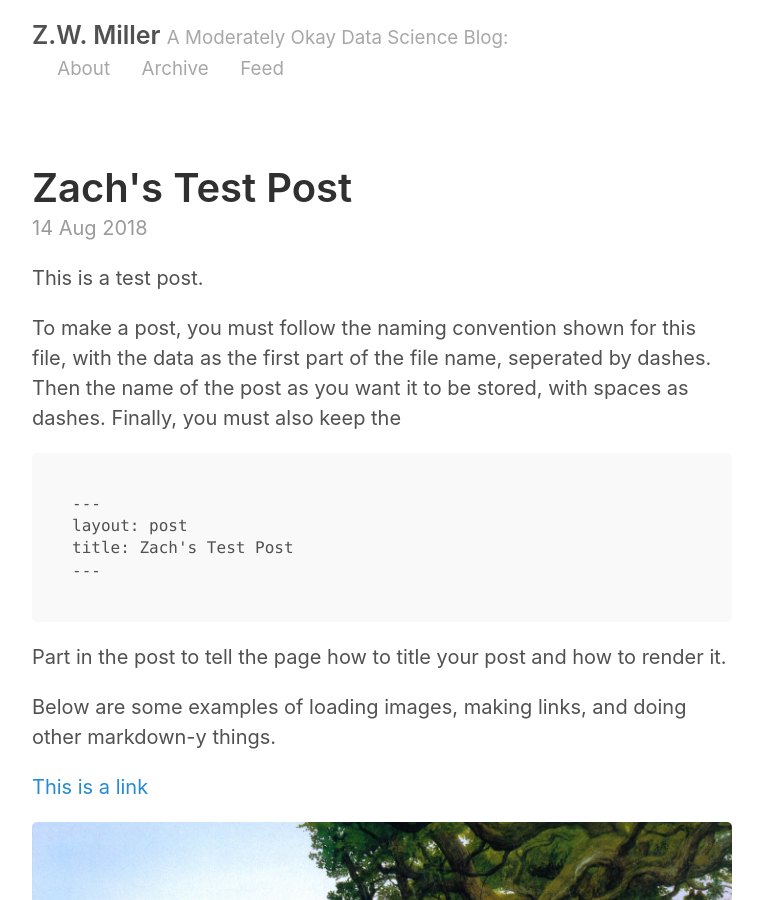
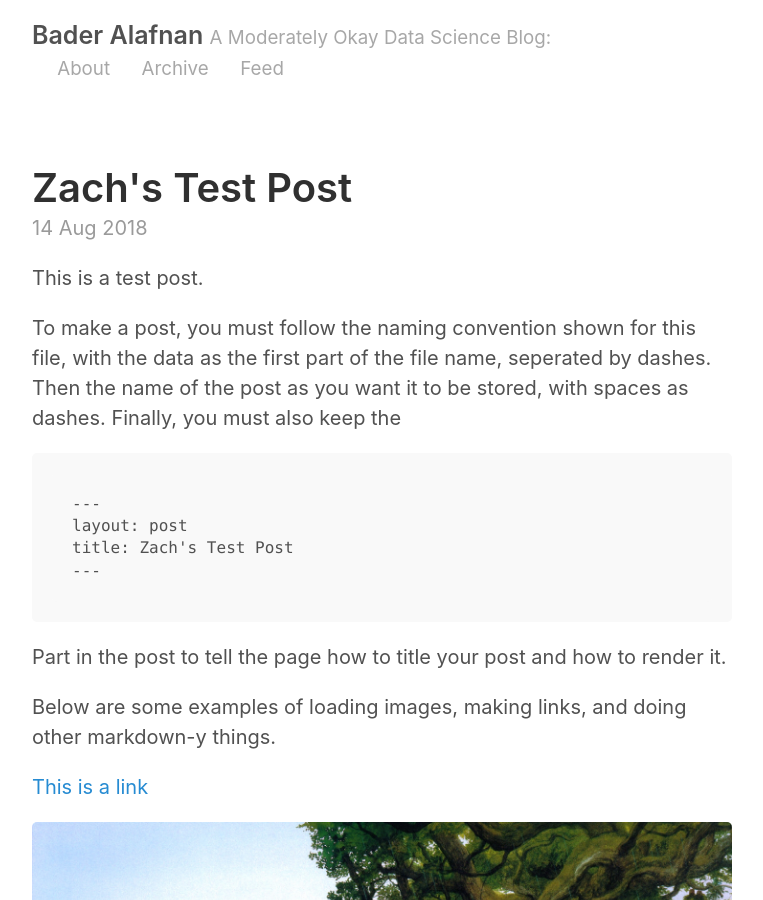
Before and after one commit to alafnan/alafnan.github.io, a Jekyll site: the page built from index.html, in a window 1280 px wide and 900 px high. Shown: the whole window, without its empty margins (258-1021 px from the left). Built offline with Jekyll 4.4.1, drawn with Linux system fonts in a browser that asks for light colours; the list of posts is cut into pages by our own code.

Commit message:
Update _config.yml

```diff
--- a/_config.yml
+++ b/_config.yml
@@ -2,7 +2,7 @@
 permalink:           pretty
 
 # Setup
-title:               Z.W. Miller
+title:               Bader Alafnan
 tagline:             A Moderately Okay Data Science Blog
 url:                 http://alafnan.github.io
 paginate:            2
@@ -18,7 +18,7 @@ sass:
 # About/contact
 author:
   name:              Zach Miller
-  url:               https://twitter.com/zaglamir
+  url:               https://twitter.com/BaderAlafnan1
   email:             zach@thisismetis.com
 
 # Custom vars
```
